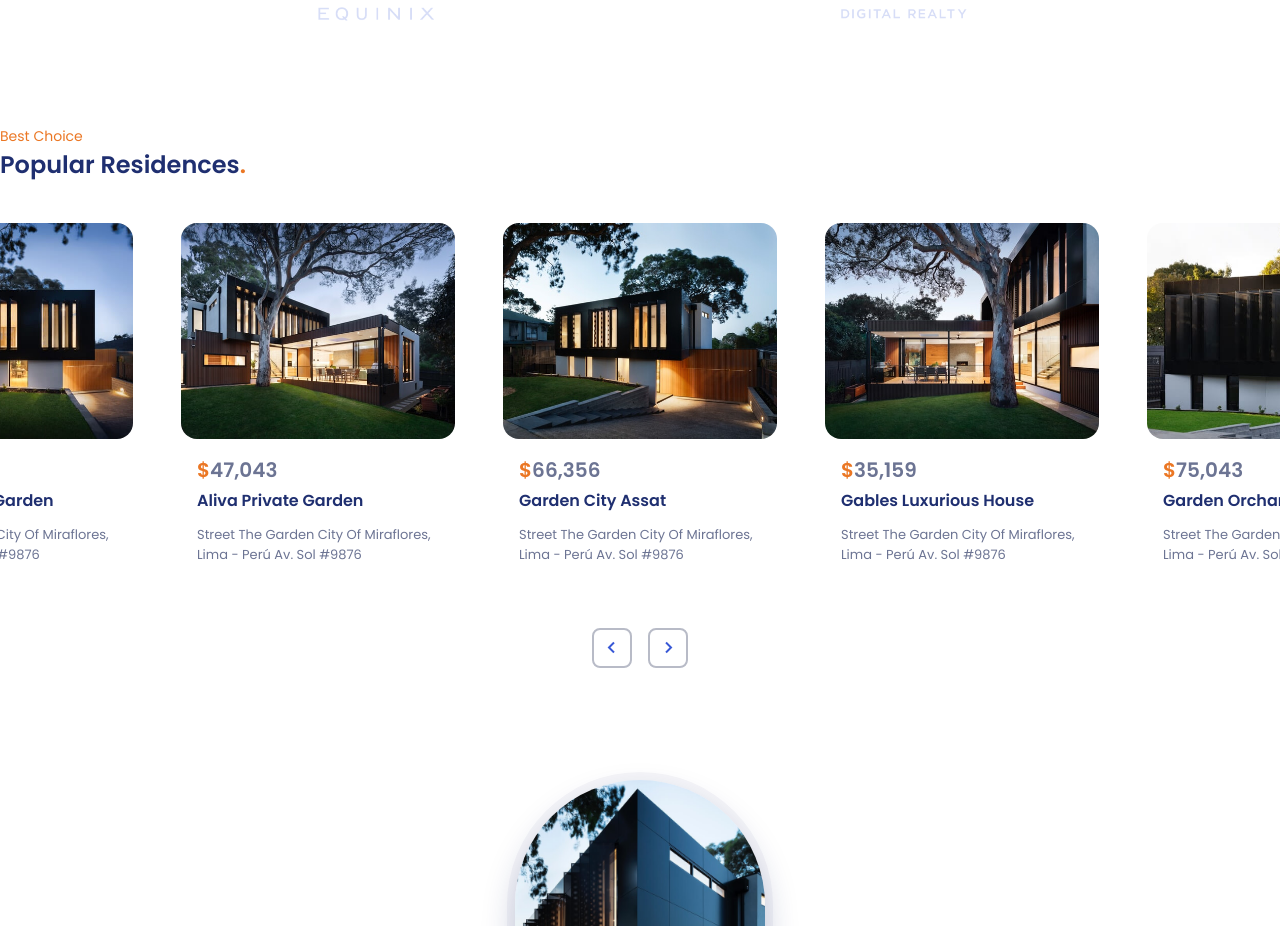
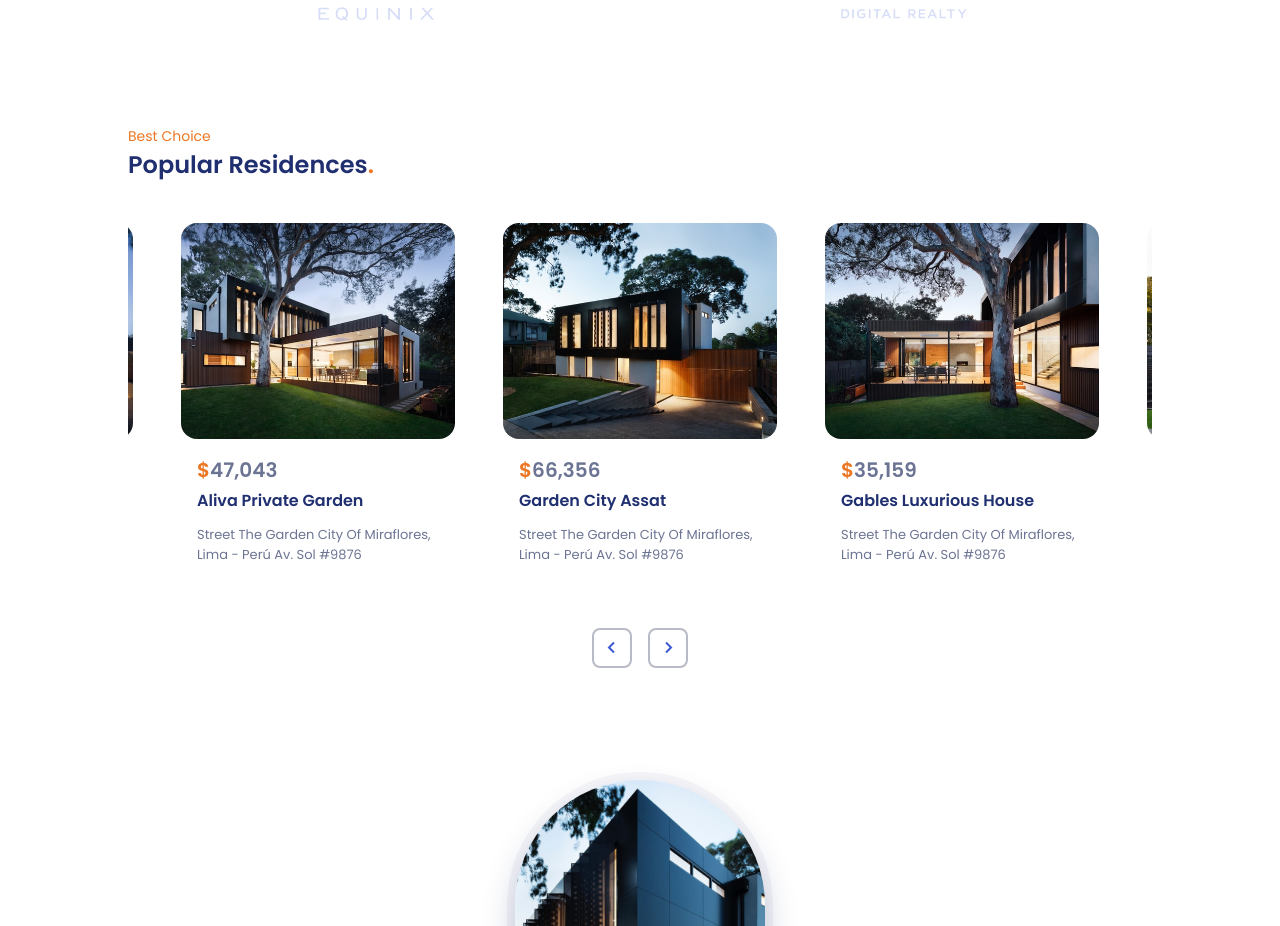
Before and after one commit to shoproizoshlo/real-state-website-vue-ts, a Vue app: page / in a window 1280 px wide. Shown: the part 1112-2038 px from the top of the page. Built offline with nearby package versions, Linux system fonts and the light colour scheme.

Commit message:
Update Popular.vue

```diff
--- a/src/components/main/Popular.vue
+++ b/src/components/main/Popular.vue
@@ -1,6 +1,6 @@
 <template>
   <section class="popular section" id="popular">
-    <div class="container">
+    <div class="container wrapper">
       <span class="section__subtitle">Best Choice</span>
       <h2 class="section__title">Popular Residences<span>.</span></h2>
       <div class="popular__container swiper" ref="swiperContainer">
```
